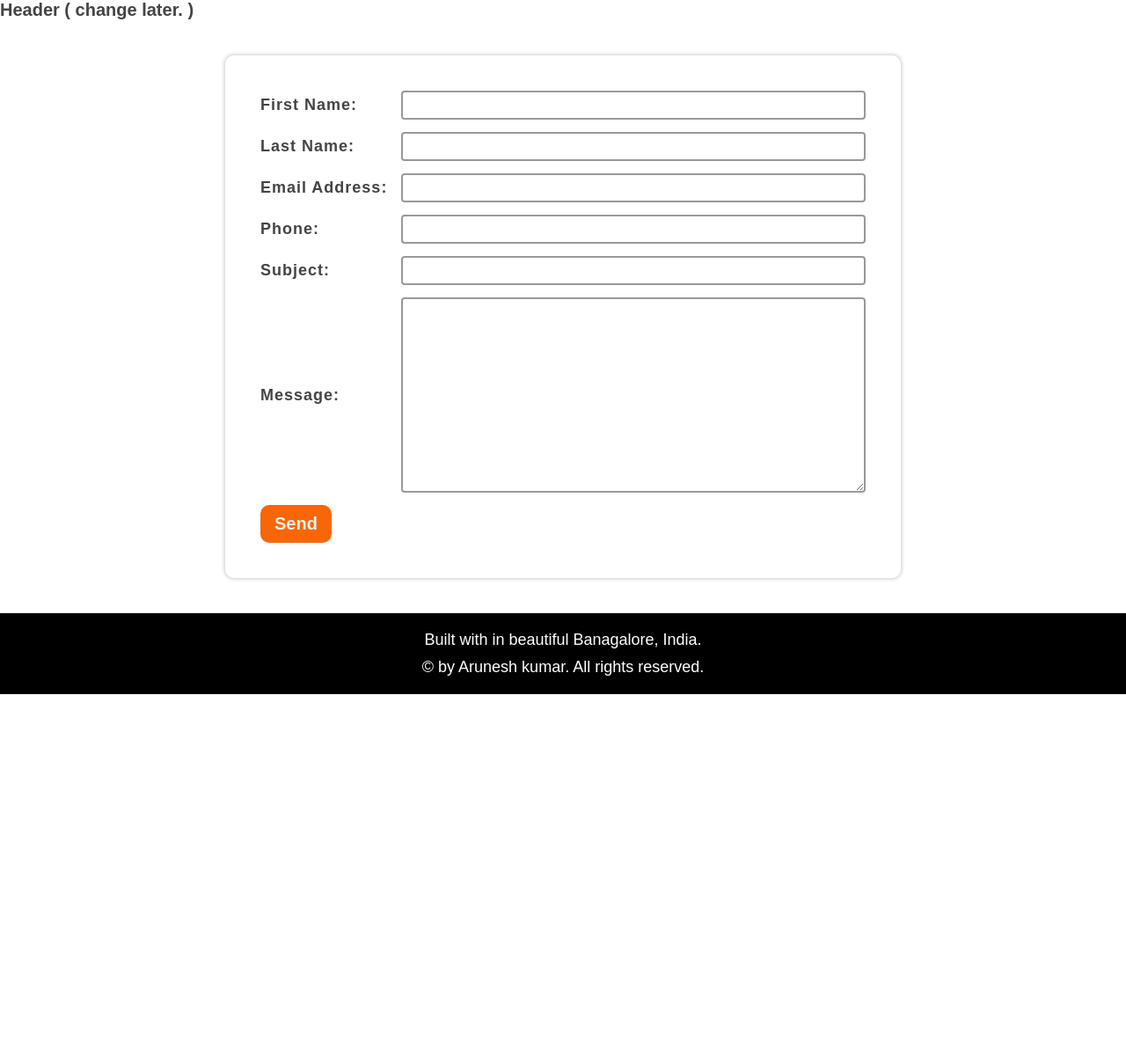
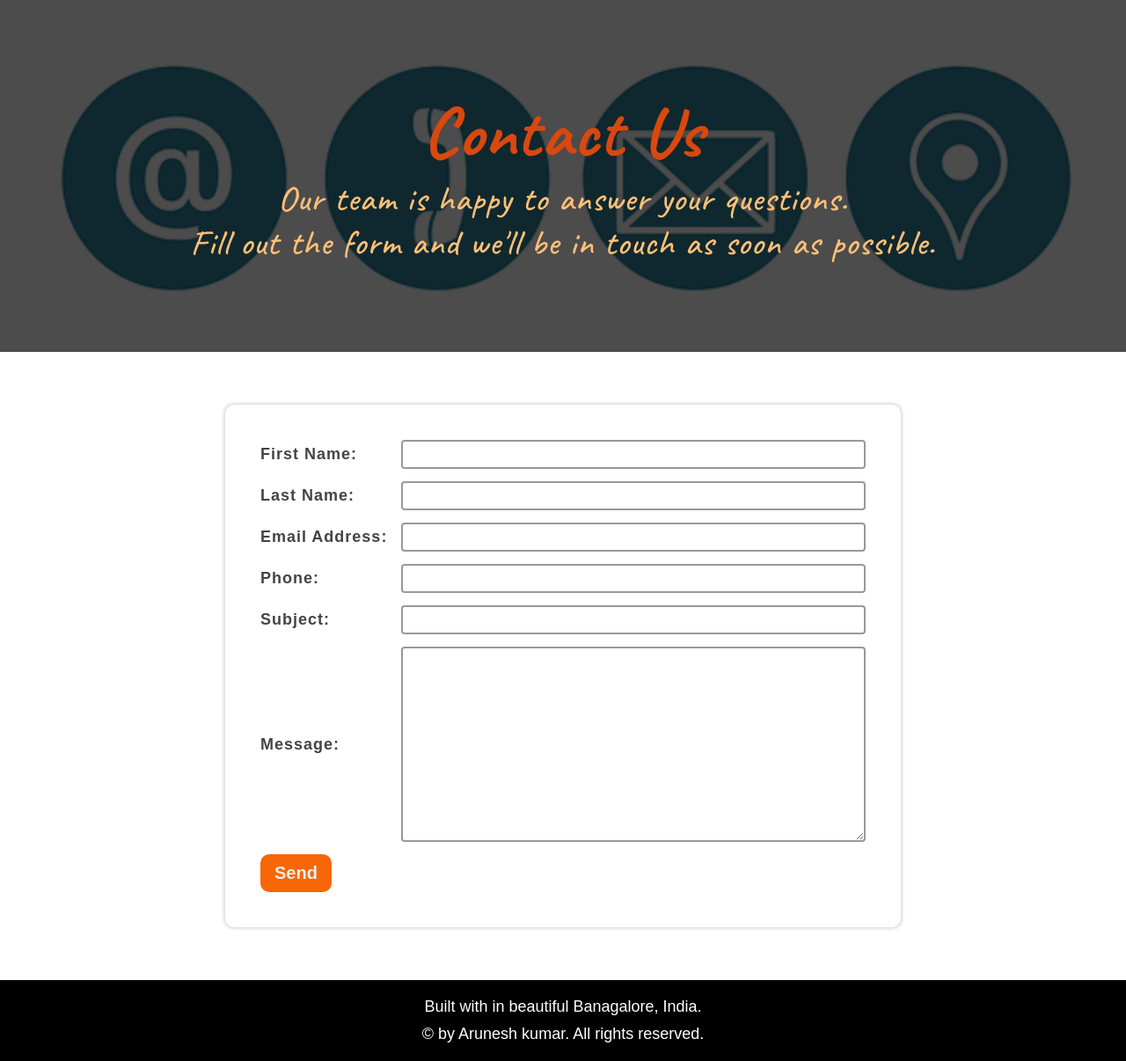
Before and after one commit to kingarunesh/Mini-Blog, a Django app: page /contact/ in a window 1280 px wide. Shown: the part 68-1274 px from the top of the page at 88% size. Before the commit the page ends 857 px from the top, so only its background shows below. Run offline with Django 5.2, Linux system fonts and the light colour scheme.

Commit message:
6.4 : contact done

```diff
--- a/contact/static/contact/css/style.css
+++ b/contact/static/contact/css/style.css
@@ -1,6 +1,39 @@
+/* SECTION :        form             */
+.contact-header {
+    background-image: linear-gradient(to bottom, rgba(0, 0, 0, 0.7), rgba(0, 0, 0, 0.7)), url("/static/contact/img/contact.png");
+
+    background-size: cover;
+    height: 40rem;
+    background-position: center;
+    background-repeat: no-repeat;
+
+    display: flex;
+    flex-direction: column;
+    align-items: center;
+    justify-content: center;
+
+    font-family: "Caveat", cursive;
+    letter-spacing: 1px;
+    word-spacing: 1px;
+}
+
+.contact-header h2 {
+    font-size: 8rem;
+
+    color: #d9480f;
+}
+
+.contact-header p {
+    font-size: 4rem;
+    letter-spacing: 1px;
+    word-spacing: 1px;
+    color: #ffc078;
+}
+
+/* SECTION :        form             */
 .section-form {
     width: 60%;
-    margin: 4rem auto;
+    margin: 6rem auto;
     box-shadow: 0px 0px 4px 1px #ccc;
     padding: 4rem;
     border-radius: 1rem;
--- a/contact/templates/contact/contact.html
+++ b/contact/templates/contact/contact.html
@@ -19,7 +19,11 @@
 <!---->
 
 {% block header %}
-<h1>Header ( change later. )</h1>
+<header class="contact-header">
+    <h2>Contact Us</h2>
+    <p>Our team is happy to answer your questions.</p>
+    <p>Fill out the form and we'll be in touch as soon as possible.</p>
+</header>
 {% endblock header %}
 
 <!---->
--- a/index/templates/index/index.html
+++ b/index/templates/index/index.html
@@ -15,7 +15,7 @@
 <!---->
 
 {% block header %}
-<header>
+<header class="index-header">
     <div>
         <h2>Take Your <span class="important">Business</span> to <span class="important">Higher</span> Ground</h2>
         <p>Get marketing tips to accelerate your business growth</p>
--- a/static/css/main.css
+++ b/static/css/main.css
@@ -35,7 +35,7 @@ a:link {
 
 /* SECTION :        hero section         */
 
-header {
+.index-header {
     background-image: linear-gradient(to bottom, rgba(0, 0, 0, 0.6), rgba(0, 0, 0, 0.6)), url("/static/img/hero.jpg");
     background-size: cover;
     height: 91vh;
@@ -51,7 +51,7 @@ header {
     font-family: "Caveat", cursive;
 }
 
-header div h2 {
+.index-header div h2 {
     margin-bottom: 1rem;
 
     font-size: 8rem;
@@ -61,7 +61,7 @@ header div h2 {
     color: red;
 }
 
-header p {
+.index-header p {
     font-size: 4rem;
     color: #ffd8a8;
 }
```
Also changed, not shown: contact/static/contact/img/contact.jpg (added), contact/static/contact/img/contact.png (added).
